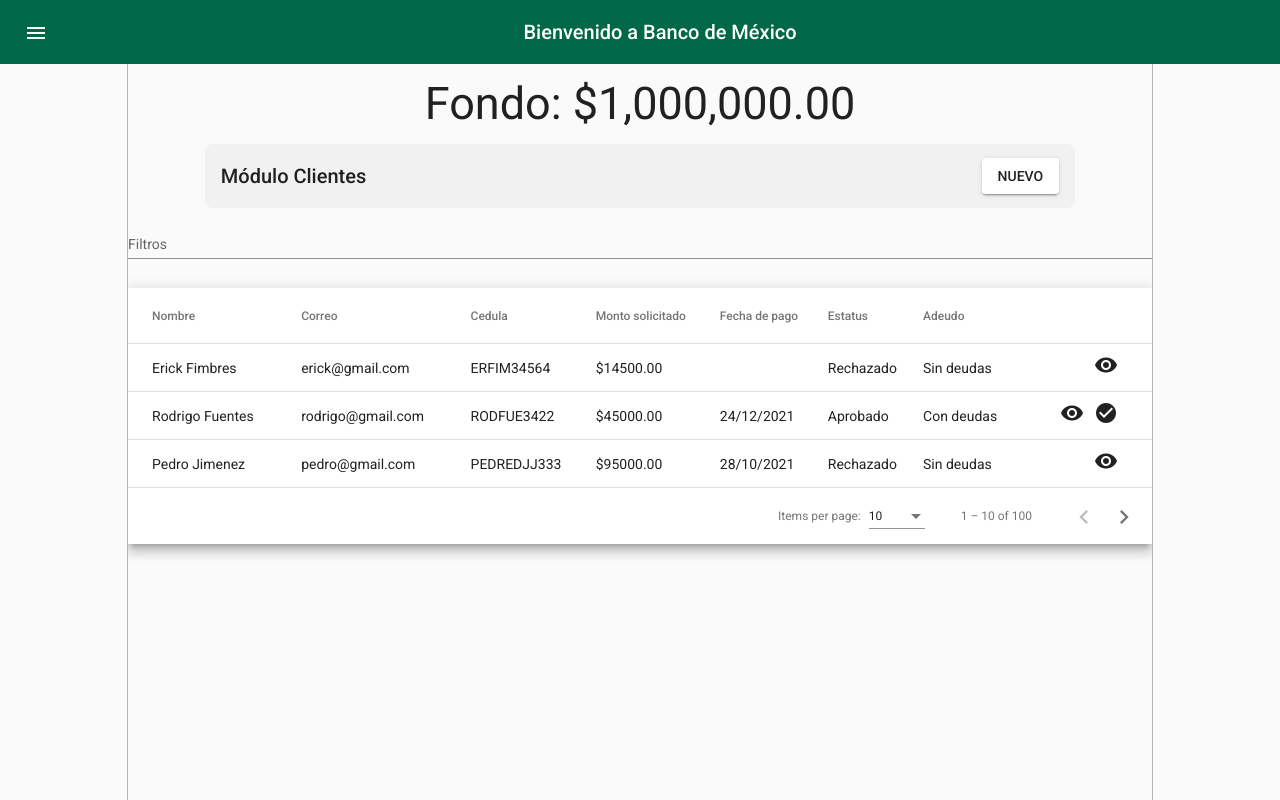
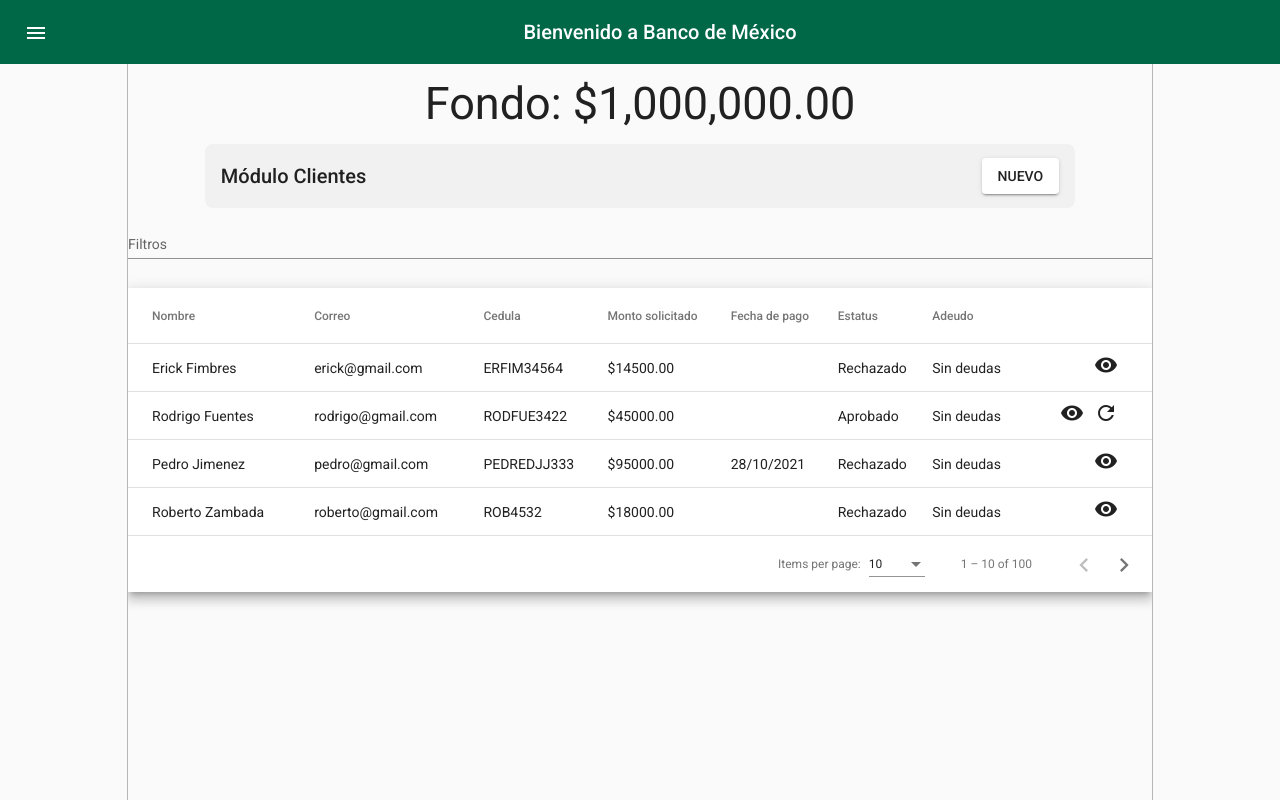
Before and after one commit to jorgelopezlazo/prestamos_banco, an Angular app: page /clientes in a window 1280 px wide. Built offline with nearby package versions, Linux system fonts and the light colour scheme; data requests are answered from the project's data file.

Commit message:
[FEAT] -> Se agrega vista para segundo o n solicitud de prestamos

```diff
--- a/server/db.json
+++ b/server/db.json
@@ -22,11 +22,11 @@
       "correo": "rodrigo@gmail.com",
       "cedula": "RODFUE3422",
       "valor_solicitado": 45000,
-      "fecha_pagar": "24/12/2021",
+      "fecha_pagar": "",
       "estado_credito": true,
-      "pago_credito": false,
+      "pago_credito": true,
       "solicitado": true,
-      "adeudo": true,
+      "adeudo": false,
       "historial": [
         {
           "fecha_autorizado": "03/10/2021",
@@ -39,6 +39,10 @@
         {
           "fecha_autorizado": "03/10/2021",
           "prestamo": 49000
+        },
+        {
+          "fecha_autorizado": "03/10/2021",
+          "prestamo": 45000
         }
       ]
     },
@@ -54,6 +58,19 @@
       "solicitado": true,
       "adeudo": false,
       "historial": []
+    },
+    {
+      "id": "ROB4532-1436",
+      "nombre": "Roberto Zambada",
+      "correo": "roberto@gmail.com",
+      "cedula": "ROB4532",
+      "valor_solicitado": 18000,
+      "fecha_pagar": "",
+      "estado_credito": false,
+      "pago_credito": false,
+      "solicitado": true,
+      "adeudo": false,
+      "historial": []
     }
   ]
 }
--- a/src/app/shared/components/clientes/clientes.component.html
+++ b/src/app/shared/components/clientes/clientes.component.html
@@ -69,8 +69,11 @@
                     *ngIf="(element.solicitado == false) || (element.solicitado == true && element.estado_credito === true && element.adeudo === false)" matTooltip="Solicitar prestamo">
                     <mat-icon>refresh</mat-icon>
                 </button> -->
-                <a (click)="solicitarPrestamo(element)"
-                    *ngIf="(element.solicitado == false) || (element.solicitado == true && element.estado_credito === true && element.adeudo === false)"
+                <a *ngIf="(element.solicitado == true && element.estado_credito === true && element.adeudo === false)" (click)="openDialogInput(element)"
+                    matTooltip="Solicitar prestamo">
+                    <mat-icon>refresh</mat-icon>
+                </a>
+                <a *ngIf="(element.solicitado == false)" (click)="solicitarPrestamo(element)"
                     matTooltip="Solicitar prestamo">
                     <mat-icon>refresh</mat-icon>
                 </a>
--- a/src/app/shared/components/clientes/clientes.component.ts
+++ b/src/app/shared/components/clientes/clientes.component.ts
@@ -8,6 +8,7 @@
 import { MatSort } from '@angular/material/sort';
 import { Router } from '@angular/router';
 import {MatDialog} from '@angular/material/dialog';
+import { ConfirmMontoComponent } from '../confirm-monto/confirm-monto.component';
 
 
 @Component({
@@ -57,6 +58,14 @@
     this.matDialog.open(ConfirmDialogComponent, {
       data: historial,
     })
+  }
+
+  openDialogInput(value: any) {
+    console.log(value)
+    const dialogo1 = this.matDialog.open(ConfirmMontoComponent)
+    dialogo1.afterClosed().subscribe(cantidad => {
+      console.log(cantidad)
+    });
   }
 
   solicitarPrestamo(data: any) {
--- a/src/app/shared/components/confirm-monto/confirm-monto.component.html
+++ b/src/app/shared/components/confirm-monto/confirm-monto.component.html
@@ -1 +1,13 @@
-<p>confirm-monto works!</p>
+<div>
+    <h1 mat-dialog-title>Cantidad a solicitar</h1>
+    <div mat-dialog-content>
+        <div style="display: flex;flex-direction: column; margin:1rem auto; max-width: 600px; padding: 1rem;">
+            <mat-form-field>
+                <input min="10000" max="100000" matInput type="number" placeholder="Ingrese cantidad" required>
+            </mat-form-field>
+        </div>
+    </div>
+    <div mat-dialog-actions>
+        <button mat-button (click)="cancelar()">Cancelar</button>
+        <button mat-button [mat-dialog-close]="data">Confirmar</button>
+    </div>
--- a/src/app/shared/components/confirm-monto/confirm-monto.component.scss
+++ b/src/app/shared/components/confirm-monto/confirm-monto.component.scss
@@ -0,0 +1,3 @@
+.mat-dialog-actions button {
+    border: 1px solid rgb(133, 133, 133);
+}
--- a/src/app/shared/components/confirm-monto/confirm-monto.component.ts
+++ b/src/app/shared/components/confirm-monto/confirm-monto.component.ts
@@ -1,4 +1,5 @@
-import { Component, OnInit } from '@angular/core';
+import { Component, OnInit, Inject } from '@angular/core';
+import {MatDialog, MatDialogRef, MAT_DIALOG_DATA} from '@angular/material/dialog';
 
 @Component({
   selector: 'app-confirm-monto',
@@ -7,9 +8,16 @@
 })
 export class ConfirmMontoComponent implements OnInit {
 
-  constructor() { }
+  constructor(
+    public dialogRef: MatDialogRef<ConfirmMontoComponent>,
+    @Inject(MAT_DIALOG_DATA) public data:any) { }
 
   ngOnInit(): void {
+    console.log(this.data)
+  }
+
+  cancelar() {
+    this.dialogRef.close();
   }
 
 }
```
